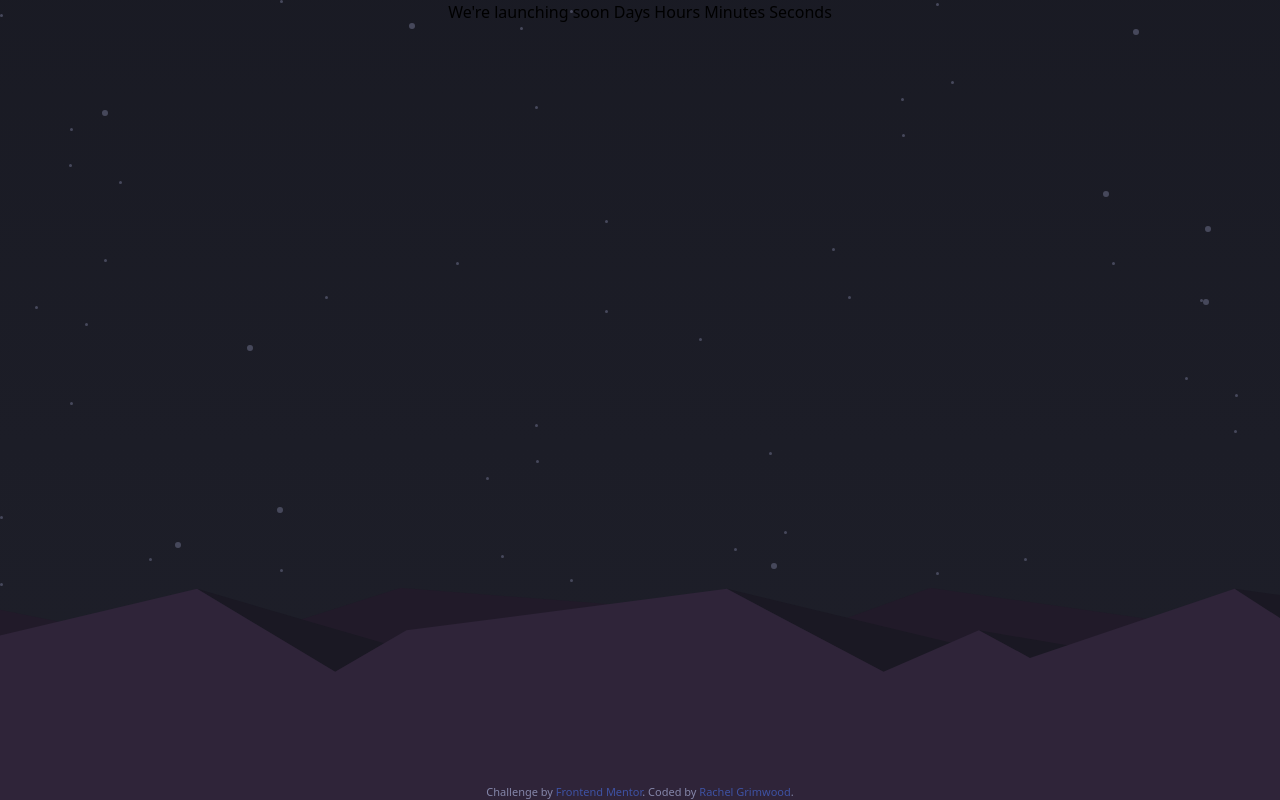
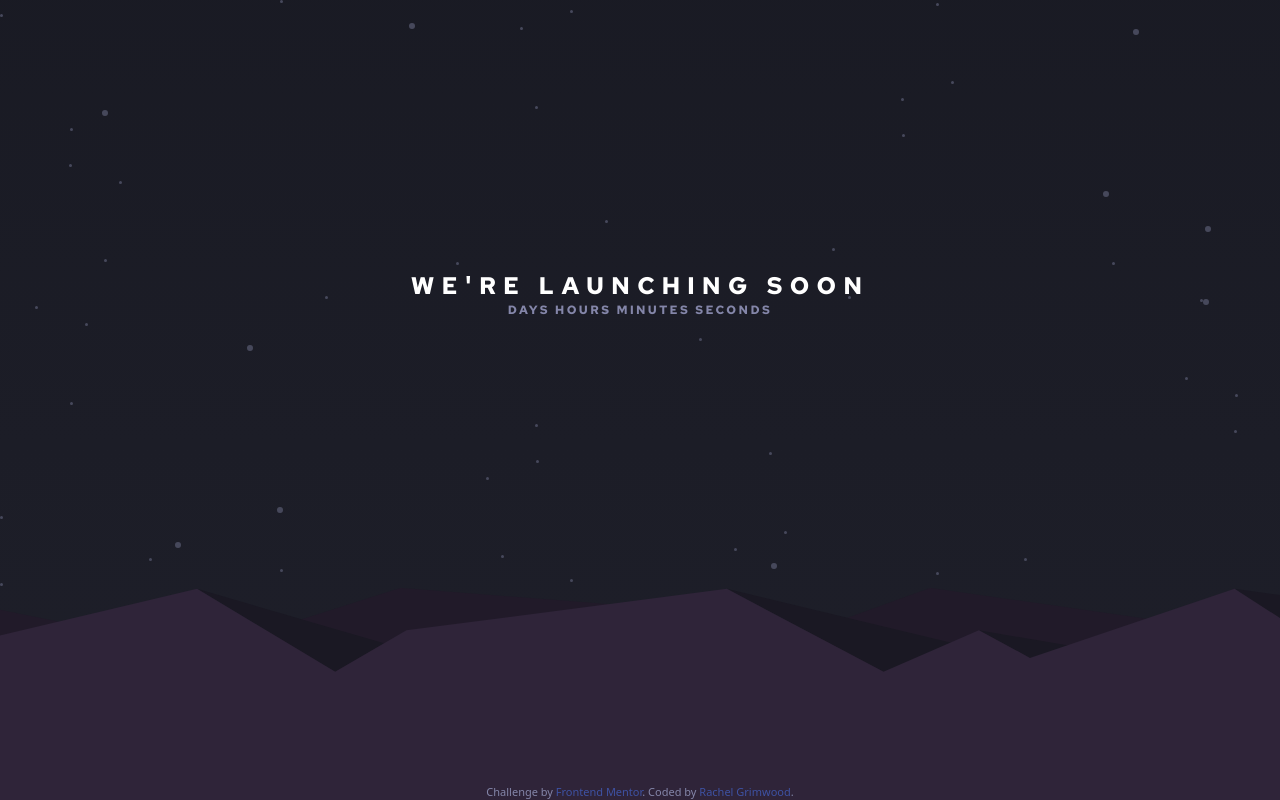
Before and after one commit to rachelgrimwood/frontend-mentor-launch-countdown-timer, a React (Create React App) app: page / in a window 1280 px wide. Built offline with nearby package versions, Linux system fonts and the light colour scheme.

Commit message:
style text

```diff
--- a/src/components/Countdown.js
+++ b/src/components/Countdown.js
@@ -1,7 +1,8 @@
 const Countdown = () => {
   return (
-    <div className="h-3/4 bg-[url('../src/images/bg-stars.svg')]">
-      <p>We're launching soon Days Hours Minutes Seconds</p>
+    <div className="h-3/4 bg-[url('../src/images/bg-stars.svg')] uppercase font-redhat px-4 flex flex-col justify-center">
+      <h1 className="text-white text-2xl tracking-[0.3em]">We're launching soon</h1>
+      <p className="text-grayish-blue text-xs tracking-[0.2em]">Days Hours Minutes Seconds</p>
     </div>
   );
 };
```
